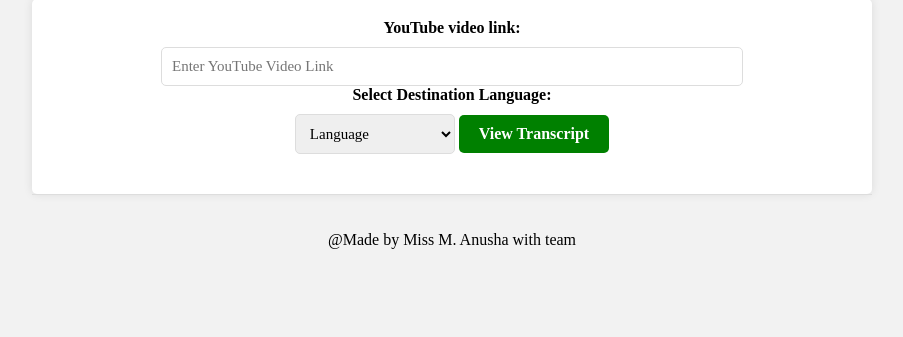
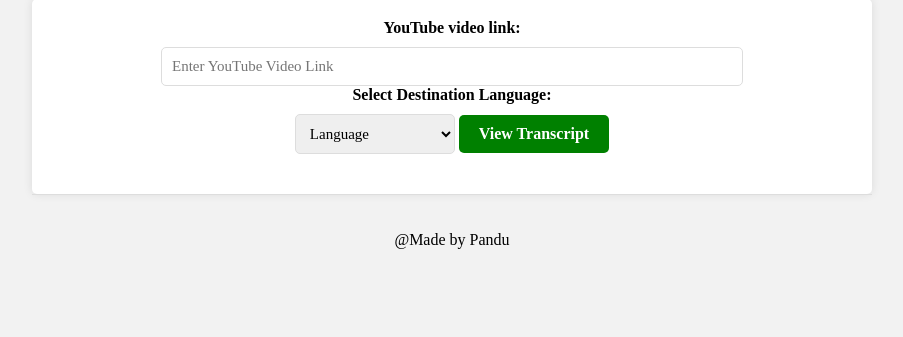
Before and after one commit to Baddhipuram/YouTube_Transcript_Summary_Viewer, a Flask app: page / in a window 1280 px wide. Shown: the part 184-521 px from the top of the page, without its empty margins (188-1091 px from the left). Run offline with Flask 3, Linux system fonts and the light colour scheme.

Commit message:
Update index.html

```diff
--- a/youtube_transcript_summary/templates/index.html
+++ b/youtube_transcript_summary/templates/index.html
@@ -182,7 +182,7 @@
   </main>
   <footer>
     <div class="footer-content">
-      <p>@Made by Miss M. Anusha with team</p>
+      <p>@Made by Pandu</p>
     </div>
   </footer>
 </body>
```
